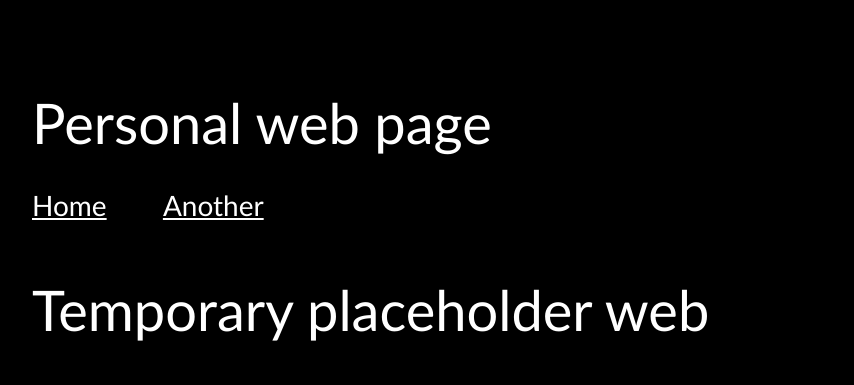
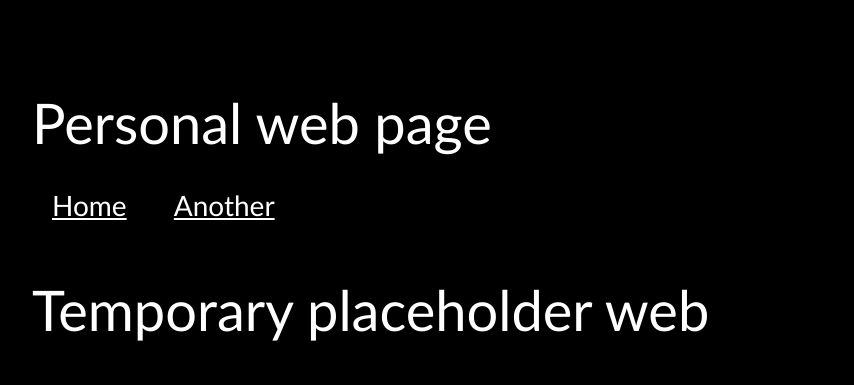
Before and after one commit to jhwatrous/jhwatrous.github.io, a Jekyll site: the page built from index.md, in a window 1280 px wide. Shown: the top 385 px of the page, without its empty margins (208-1062 px from the left). Built offline with Jekyll 4.4.1, drawn with Linux system fonts in a browser that asks for light colours.

Commit message:
Tweaking.

```diff
--- a/assets/css/simple-dark.css
+++ b/assets/css/simple-dark.css
@@ -38,5 +38,6 @@ a:hover {
 }
 
 nav a {
-    margin-right: 50px;
+    display: inline-block;
+    padding: 0 20px;
 }
```
